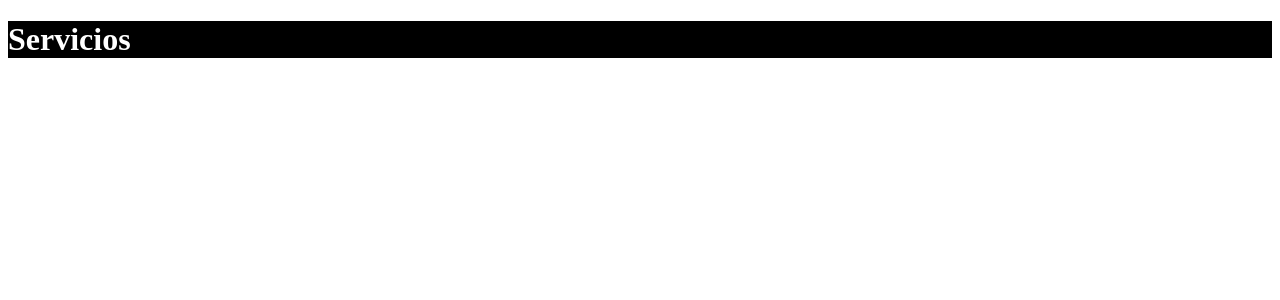
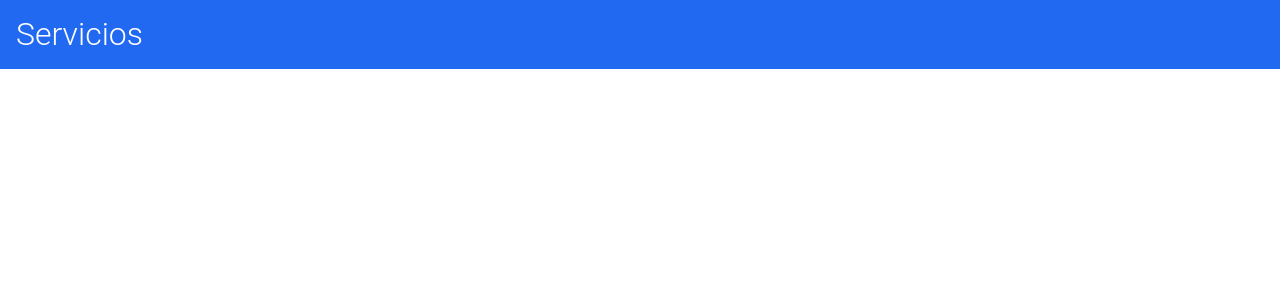
Before and after one commit to FlameTeam/CMATransportesWebPage, a React (Create React App) app: page / in a window 1280 px wide. Shown: the top 300 px of the page. Built offline with nearby package versions, Linux system fonts and the light colour scheme.

Commit message:
MaterialUI Theme Provider configured

```diff
--- a/public/index.html
+++ b/public/index.html
@@ -4,6 +4,14 @@
     <meta charset="utf-8" />
     <meta name="viewport" content="width=device-width, initial-scale=1" />
     <title>CMA Transportes</title>
+    <style>
+      html,
+      body {
+        width: 100%;
+        margin: 0px;
+        padding: 0px;
+      }
+    </style>
   </head>
   <body>
     <div id="root"></div>
--- a/src/App.js
+++ b/src/App.js
@@ -1,11 +1,14 @@
-import React, { Fragment } from "react";
+import React from "react";
 import Services from "./components/Services";
+
+import { ThemeProvider } from "@material-ui/core/styles";
+import { theme } from "./materialUITheme";
 
 const App = () => {
   return (
-    <Fragment>
-      <Services />
-    </Fragment>
+    <ThemeProvider theme={theme}>
+      <Services backgroundSection="blue" />
+    </ThemeProvider>
   );
 };
 
--- a/src/components/Services.js
+++ b/src/components/Services.js
@@ -1,11 +1,18 @@
 import React from "react";
 import SectionTitle from "./subcomponents/SectionTitle";
+import useStyles from "../styles/sectionsStyles";
+import { selectStyle } from "../functions/functions";
 
-const Services = () => {
+import { Box } from "@material-ui/core";
+
+const Services = ({ backgroundSection }) => {
+  const classes = useStyles();
+  const sectionStyle = selectStyle(backgroundSection, classes);
+
   return (
-    <div>
+    <Box className={sectionStyle}>
       <SectionTitle section="services" />
-    </div>
+    </Box>
   );
 };
 
--- a/src/components/subcomponents/SectionTitle.js
+++ b/src/components/subcomponents/SectionTitle.js
@@ -1,7 +1,9 @@
 import React from "react";
 import { sectionTitlesData } from "../../content-data/subcomponents/sectionTitlesData";
+import { selectStyle, importData } from "../../functions/functions";
 import useStyles from "../../styles/subcomponents/sectionTitleStyles";
-import { selectStyle, importData } from "../../functions/functions";
+
+import { Typography } from "@material-ui/core";
 
 const SectionTitle = ({ section }) => {
   const classes = useStyles();
@@ -9,7 +11,11 @@ const SectionTitle = ({ section }) => {
   const titleData = importData(section, sectionTitlesData);
   const titleStyle = selectStyle(titleData.color, classes);
 
-  return <h1 className={titleStyle}>{titleData.title}</h1>;
+  return (
+    <Typography variant="h1" className={titleStyle}>
+      {titleData.title}
+    </Typography>
+  );
 };
 
 export default SectionTitle;
--- a/src/functions/functions.js
+++ b/src/functions/functions.js
@@ -5,11 +5,11 @@ exports.selectStyle = (color, classes) => {
 
   switch (color) {
     case "white":
-      style = classes.whiteTitle;
+      style = classes.white;
       break;
 
     case "blue":
-      style = classes.blueTitle;
+      style = classes.blue;
       break;
 
     default:
--- /dev/null
+++ b/src/materialUITheme.js
@@ -0,0 +1,19 @@
+import { createMuiTheme } from "@material-ui/core/styles";
+import createBreakpoints from "@material-ui/core/styles/createBreakpoints";
+
+const breakpoints = createBreakpoints({});
+
+export const theme = createMuiTheme({
+  typography: {
+    fontFamily: "Roboto",
+
+    h1: {
+      [breakpoints.up("xs")]: {},
+      [breakpoints.up("sm")]: {},
+      [breakpoints.up("md")]: {},
+      [breakpoints.up("lg")]: {
+        fontSize: "2em",
+      },
+    },
+  },
+});
--- /dev/null
+++ b/src/styles/sectionsStyles.js
@@ -0,0 +1,16 @@
+import { makeStyles } from "@material-ui/core/styles";
+
+const padding = "1em";
+
+const useStyles = makeStyles(() => ({
+  blue: {
+    backgroundColor: "#2269F1",
+    padding,
+  },
+  white: {
+    backgroundColor: "#FFFFFF",
+    padding,
+  },
+}));
+
+export default useStyles;
--- a/src/styles/subcomponents/sectionTitleStyles.js
+++ b/src/styles/subcomponents/sectionTitleStyles.js
@@ -1,9 +1,12 @@
 import { makeStyles } from "@material-ui/core/styles";
 
-const useStyles = makeStyles(() => ({
-  whiteTitle: {
-    background: "black",
+const useStyles = makeStyles((theme) => ({
+  white: {
     color: "#FFFFFF",
+  },
+
+  blue: {
+    color: "#2269F1",
   },
 }));
 
```
